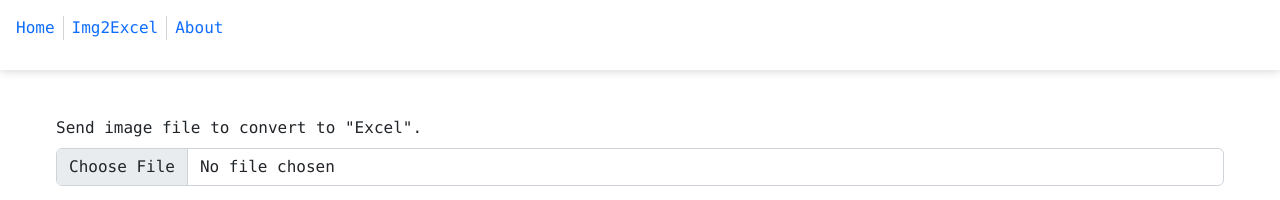
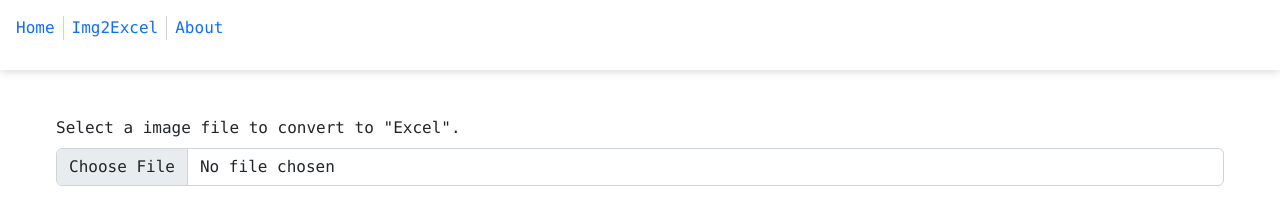
Before and after one commit to osawa-koki/img2excel-server, a Next.js app in the folder web_client/: page /img2excel in a window 1280 px wide. Shown: the top 200 px of the page. Built offline with nearby package versions, Linux system fonts and the light colour scheme.

Commit message:
小さな修正。

```diff
--- a/web_client/pages/img2excel.tsx
+++ b/web_client/pages/img2excel.tsx
@@ -137,7 +137,7 @@ const Img2ExcelPage = () => {
       <div>
         <div id='Img2Excel'>
           <Form.Group>
-            <Form.Label>Send image file to convert to "Excel".</Form.Label>
+            <Form.Label>Select a image file to convert to "Excel".</Form.Label>
             <Form.Control type="file" onInput={(e) => {Import((e.target as HTMLInputElement).files as FileList)}} disabled={loading} />
           </Form.Group>
           {
```
